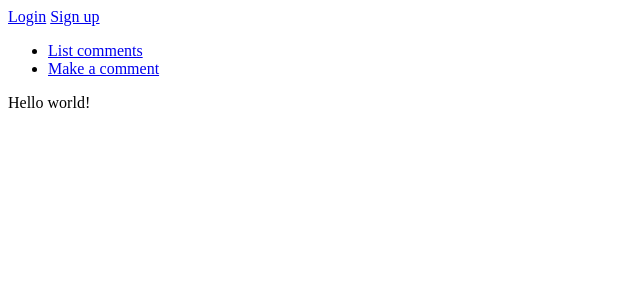
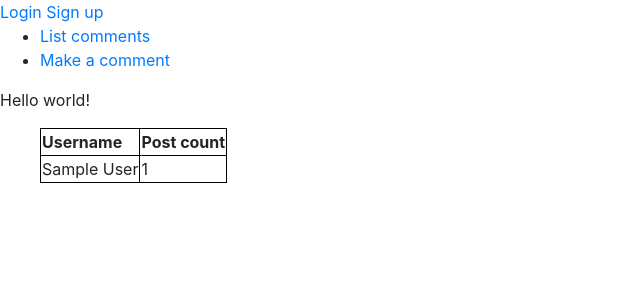
Before and after one commit to sinplosion/msgboard, a Flask app: page / in a window 1280 px wide. Shown: the top 300 px of the page, without its empty margins (0-640 px from the left). Run offline with Flask 2, Linux system fonts and the light colour scheme; tables that the repository leaves empty hold one stand-in row (values such as "Sample post"); some libraries are stand-ins or nearby versions.

Commit message:
layout changes and query added to main page

```diff
--- a/application/auth/models.py
+++ b/application/auth/models.py
@@ -1,6 +1,7 @@
 from application import db
 from application.models import Base
 
+from sqlalchemy.sql import text
 
 class User(Base):
 
@@ -31,6 +32,17 @@ class User(Base):
         return True
 
 
+    @staticmethod
+    def comment_count():
+        stmt = text("SELECT account.name, COUNT( comment.account_id) FROM account "
+                "LEFT JOIN Comment ON account.id = Comment.account_id")
+        res = db.engine.execute(stmt)
+        response = []
+        for row in res:
+            response.append({"name":row[0], "amount":row[1]})
+
+        return response
+
 class Role(db.Model):
 
     id = db.Column(db.Integer, primary_key=True)
--- a/application/comment/models.py
+++ b/application/comment/models.py
@@ -8,6 +8,9 @@ class Comment(db.Model):
 
     content = db.Column(db.String(8192), nullable=False)
 
+    account_id = db.Column(db.Integer, db.ForeignKey('account.id'),
+        nullable=False)
+
 
     def __init__(self, content):
         self.content = content
--- a/application/templates/comment/list.html
+++ b/application/templates/comment/list.html
@@ -13,6 +13,7 @@
     <th>Comment</th>
     <th>Created</th>
     <th>Edited</th>
+    <th>Account ID</th>
 
   </tr>
   {% for comment in comment %}
@@ -20,7 +21,7 @@
     <td>{{ comment.content }}</td>
     <td>{{ comment.created }}</td>
     <td>{{ comment.edited }}</td>
-    <td>
+    <td>{{ comment.account_id}}</td>
       <form method="POST" action="{{ url_for('comment_edit', comment_id=comment.id) }}">
         <input type="submit" value="edit" />
       </form>
--- a/application/templates/index.html
+++ b/application/templates/index.html
@@ -1,7 +1,36 @@
 {% extends "layout.html" %}
 
 {% block body %}
+<style>
+  table,
+  th,
+  td {
+    border: 1px solid black;
+  }
+</style>
   <p>
     Hello world!
   </p>
+
+  <ul>
+
+    {% if comment_count is defined %}
+    <table>
+      <tr>
+        <th>Username</th>
+        <th>Post count</th>
+      </tr>
+
+
+      {% for user in comment_count %}
+      <td>{{user.name}}</td>
+      <td>{{user.amount}}</td>
+      {% endfor %}
+
+
+      {% endif %}
+
+    </table>
+  </ul>
+
 {% endblock %}
--- a/application/templates/layout.html
+++ b/application/templates/layout.html
@@ -4,6 +4,8 @@
 <head>
   <meta charset="utf-8">
   <title>msgBoard</title>
+  <link rel="stylesheet" href="https://maxcdn.bootstrapcdn.com/bootstrap/4.0.0/css/bootstrap.min.css"
+    integrity="sha384-Gn5384xqQ1aoWXA+058RXPxPg6fy4IWvTNh0E263XmFcJlSAwiGgFAW/dAiS6JXm" crossorigin="anonymous">
 </head>
 
 <body>
@@ -25,6 +27,16 @@
     Content.
   </p>
   {% endblock %}
+  <script src="https://code.jquery.com/jquery-3.2.1.slim.min.js"
+    integrity="sha384-KJ3o2DKtIkvYIK3UENzmM7KCkRr/rE9/Qpg6aAZGJwFDMVNA/GpGFF93hXpG5KkN"
+    crossorigin="anonymous"></script>
+  <script src="https://cdnjs.cloudflare.com/ajax/libs/popper.js/1.12.9/umd/popper.min.js"
+    integrity="sha384-ApNbgh9B+Y1QKtv3Rn7W3mgPxhU9K/ScQsAP7hUibX39j7fakFPskvXusvfa0b4Q"
+    crossorigin="anonymous"></script>
+  <script src="https://maxcdn.bootstrapcdn.com/bootstrap/4.0.0/js/bootstrap.min.js"
+    integrity="sha384-JZR6Spejh4U02d8jOt6vLEHfe/JQGiRRSQQxSfFWpi1MquVdAyjUar5+76PVCmYl"
+    crossorigin="anonymous"></script>
+</body>
 </body>
 
 </html>
--- a/application/views.py
+++ b/application/views.py
@@ -1,6 +1,7 @@
 from flask import render_template
 from application import app
+from application.auth.models import User
 
 @app.route("/")
 def index():
-    return render_template("index.html")
+    return render_template("index.html", comment_count=User.comment_count())
```
Also changed, not shown: application/comment/views.py (+7 -2 lines).
